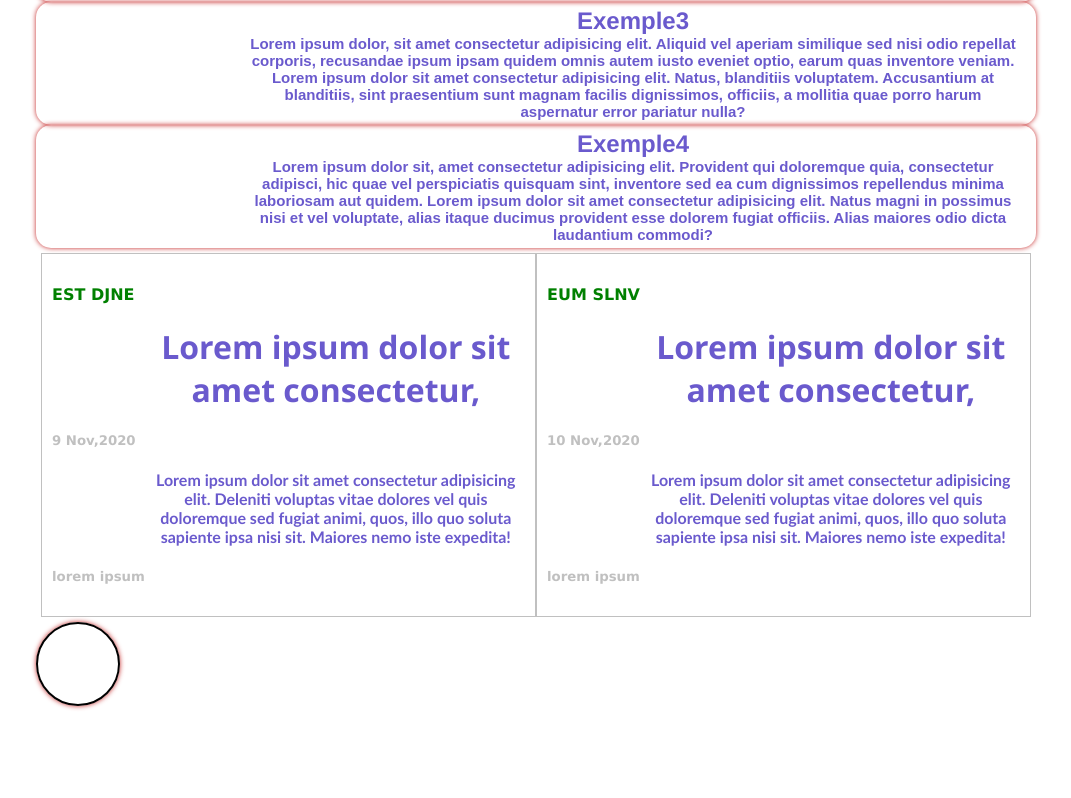
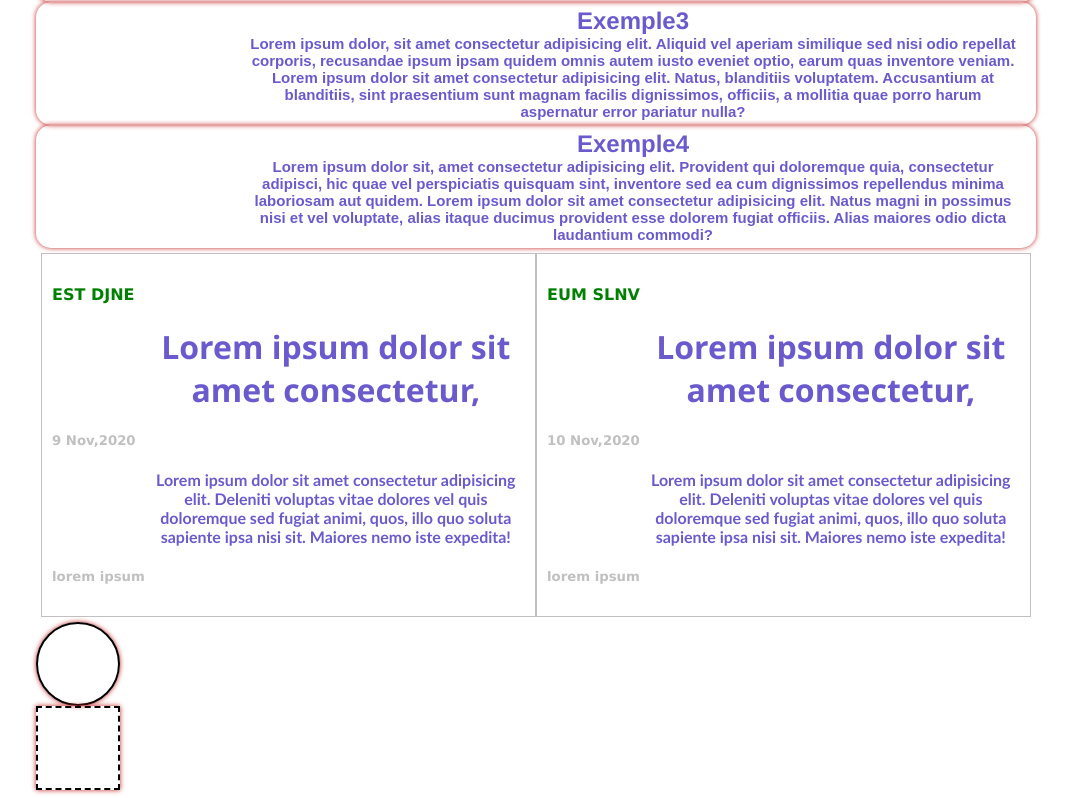
Before and after one commit to Meerim022028/my-second-repo1, a plain HTML site: page index.html in a window 1280 px wide. Shown: the part 4954-5752 px from the top of the page, without its empty margins (104-1175 px from the left). Before the commit the page ends 5668 px from the top, so only its background shows below. Drawn offline with Linux system fonts and the light colour scheme.

Commit message:
styled another div dashed

```diff
--- a/styles.css
+++ b/styles.css
@@ -354,3 +354,9 @@ h5{
     border: 2px solid black;
     box-shadow: 0 0 5px rgba(196, 36, 36);
 }
+#example2{
+    width: 80px;
+    height: 80px;
+    border: 2px dashed black;
+    box-shadow: 0 0 5px rgba(196, 36, 36);
+}
```
